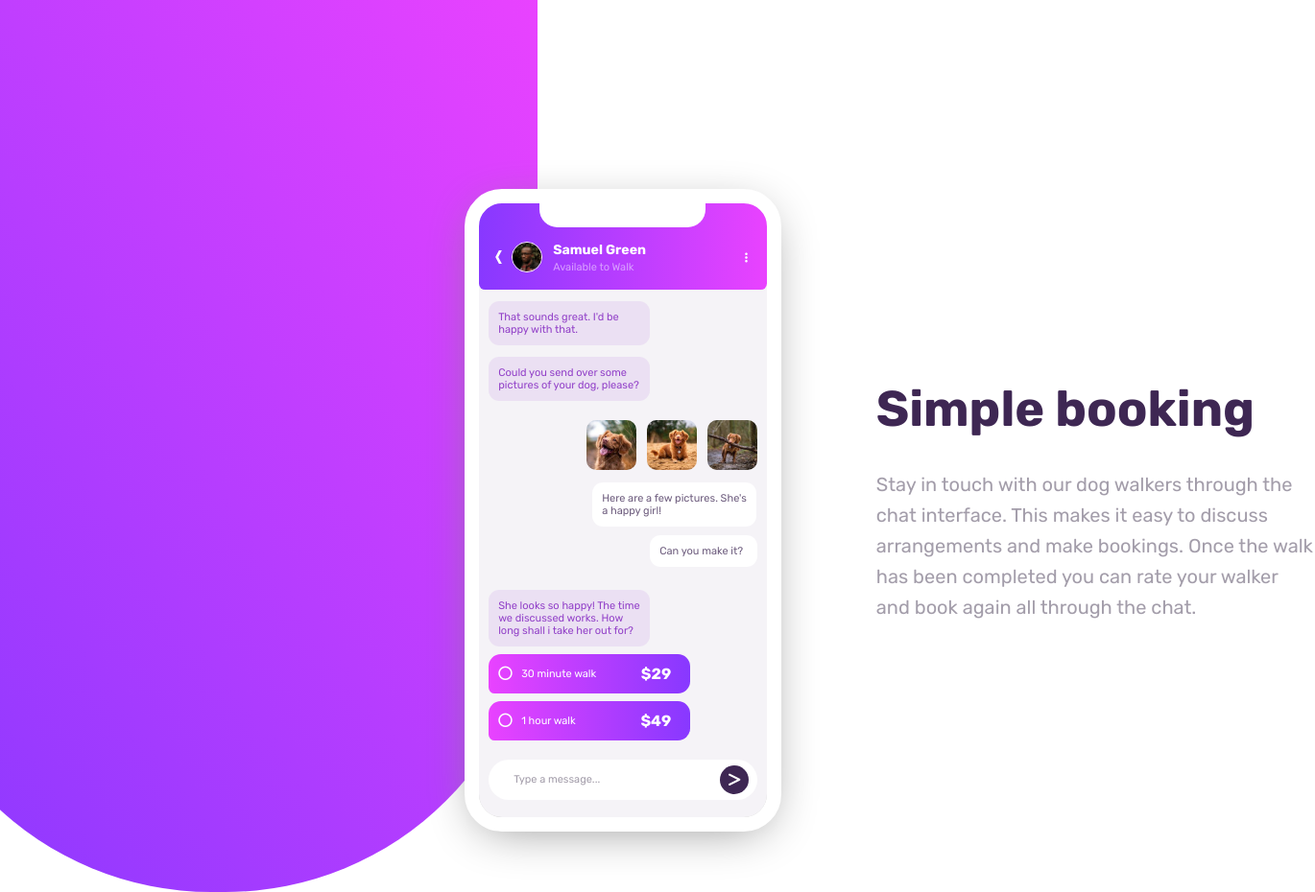
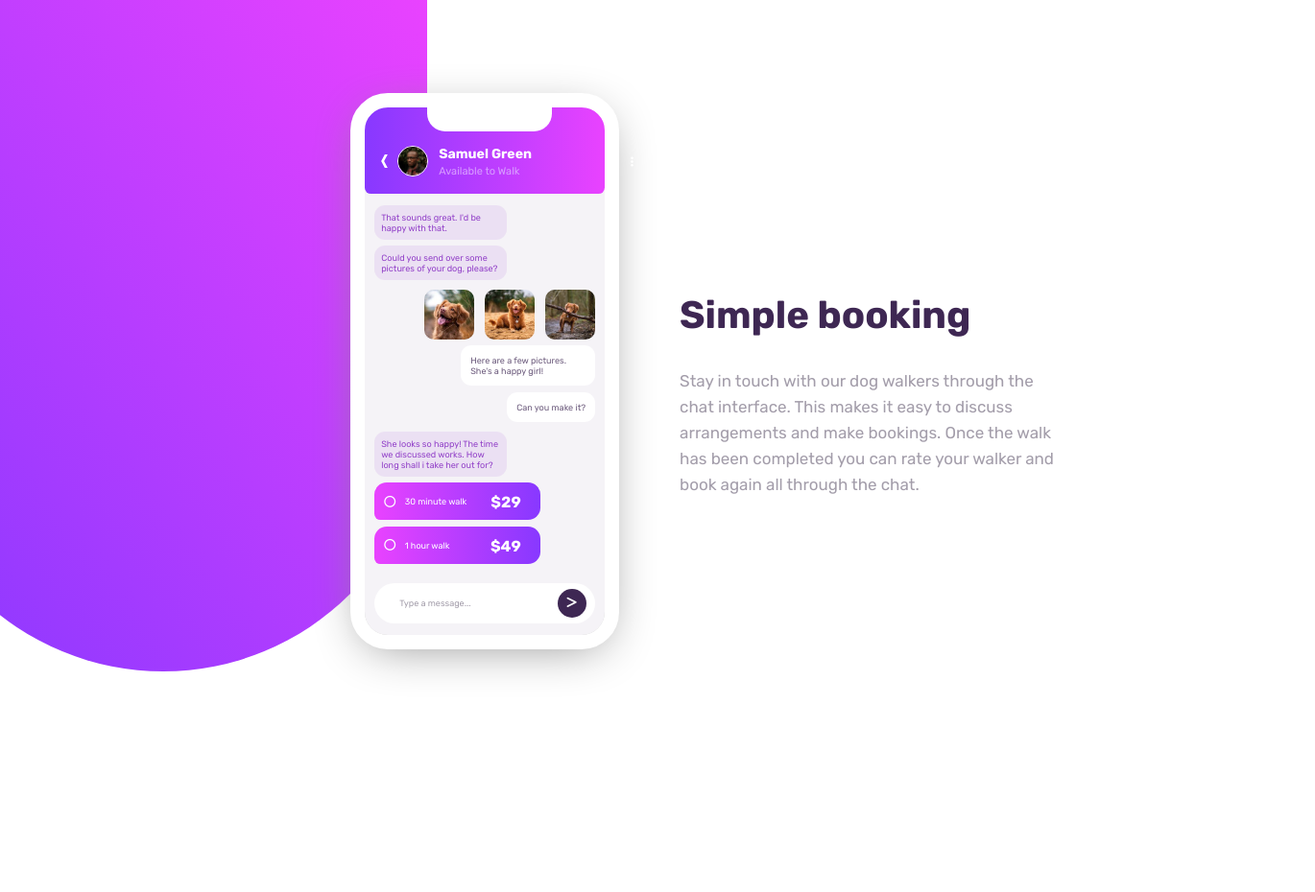
Before and after one commit to erenymo/chat-app-css-illustration, a plain HTML site: page index.html in a window 1280 px wide. Shown: the whole page at 96% size, 1370 px wide, since content can reach past the window. After the commit the page ends 800 px from the top, so only its background shows below. Drawn offline with Linux system fonts and the light colour scheme.

Commit message:
second commit

```diff
--- a/css/styles.css
+++ b/css/styles.css
@@ -46,8 +46,8 @@ body {
     z-index: -1;
     top: 0;
     left: -105px;
-    width: 665px;
-    height: 930px;
+    width: 550px;
+    height: 700px;
     background: linear-gradient(to bottom left, hsl(293, 100%, 63%), hsl(264, 100%, 61%));
     border-bottom-left-radius: 325px;
     border-bottom-right-radius: 325px;
@@ -74,12 +74,12 @@ body {
 
 .phone {
     position: absolute;
-    left: 19px;
-    top: -300px;
+    left: -100px;
+    top: -400px;
     background-color: hsl(270, 20%, 96%);
     box-shadow: 0px 10px 50px #888888;
-    width: 300px;
-    height: 640px;
+    width: 250px;
+    height: 550px;
     border-radius: 1.5rem;
     outline: 15px solid white;
 }
@@ -97,8 +97,8 @@ body {
 .top-of-screen {
     position: absolute;
     top: 0;
-    left: 63px;
-    width: 173px;
+    left: 65px;
+    width: 130px;
     height: 25px;
     background-color: white;
     border-bottom-left-radius: 1.17rem;
@@ -191,14 +191,14 @@ body {
 /* phone body */
 
 .phone-body {
-    font-size: 11px;
+    font-size: 9.1px;
     margin: 12px 10px;
 }
 
 .message-top {
     display: flex;
     flex-direction: column;
-    gap: 0.8rem;
+    gap: 0.4rem;
 }
 .chat-left {
     width: 60%;
@@ -207,17 +207,17 @@ body {
 }
 
 .chat-left p {
-    padding: 10px;
+    padding: 7px;
     color: hsl(276, 55%, 52%);
 }
 
 /* middle message */
 .message-middle {
-    margin-top: 20px;
+    margin-top: 10px;
     width: 100%;
     display: flex;
     flex-direction: column;
-    gap: 0.8rem;
+    gap: 0.4rem;
 }
 .message-3 {
     display: flex;
@@ -231,7 +231,7 @@ body {
 
 .chat-right {
     position: relative;
-    left: 108px;
+    left: 90px;
     width: 61%;
     background-color: white;
     border-radius: 0.7rem;
@@ -242,18 +242,17 @@ body {
 }
 .message-5 {
     position: relative;
-    top: -4px;
-    left: 168px;
+    left: 138px;
     width: 40%;
 }
 
 /* message bottom */
 
 .message-bottom {
-    margin-top: 20px;
+    margin-top: 10px;
     display: flex;
     flex-direction: column;
-    gap: 0.5rem;
+    gap: 0.4rem;
 }
 
 .button {
@@ -297,7 +296,7 @@ body {
     color: white;
     background-color: hsl(271, 36%, 24%);
     position: relative;
-    left: 125px;
+    left: 90px;
     width: 30px;
     height: 30px;
     border-radius: 50%;
@@ -314,9 +313,9 @@ body {
 
 .right-box {
     position: relative;
-    left: 90px;
-    top: 10px;
-    width: 70%;
+    bottom: 100px;
+    right: 180px;
+    width: 50%;
 }
 
 .desc {
@@ -325,12 +324,12 @@ body {
     gap: 2rem;
 }
 .desc-title {
-    font-size: 26px;
+    font-size: 20px;
     color: hsl(271, 36%, 24%);
 }
 
 .desc-p {
     line-height: 1.6;
     color: hsl(270, 7%, 64%);
-    font-size: 20px;
+    font-size: 17px;
 }
```
